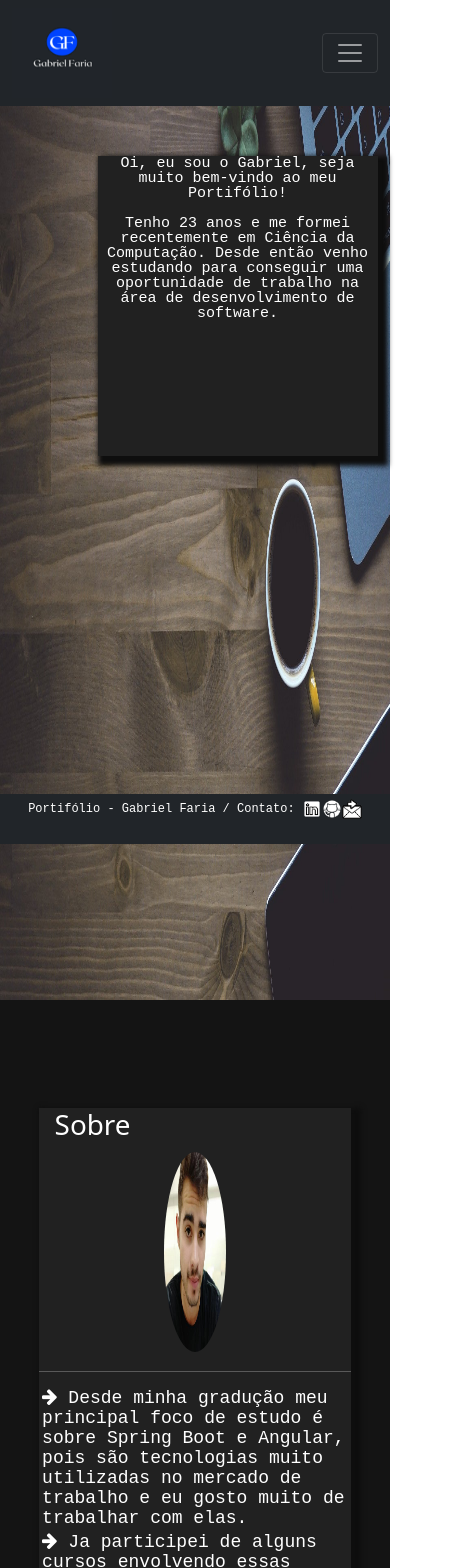
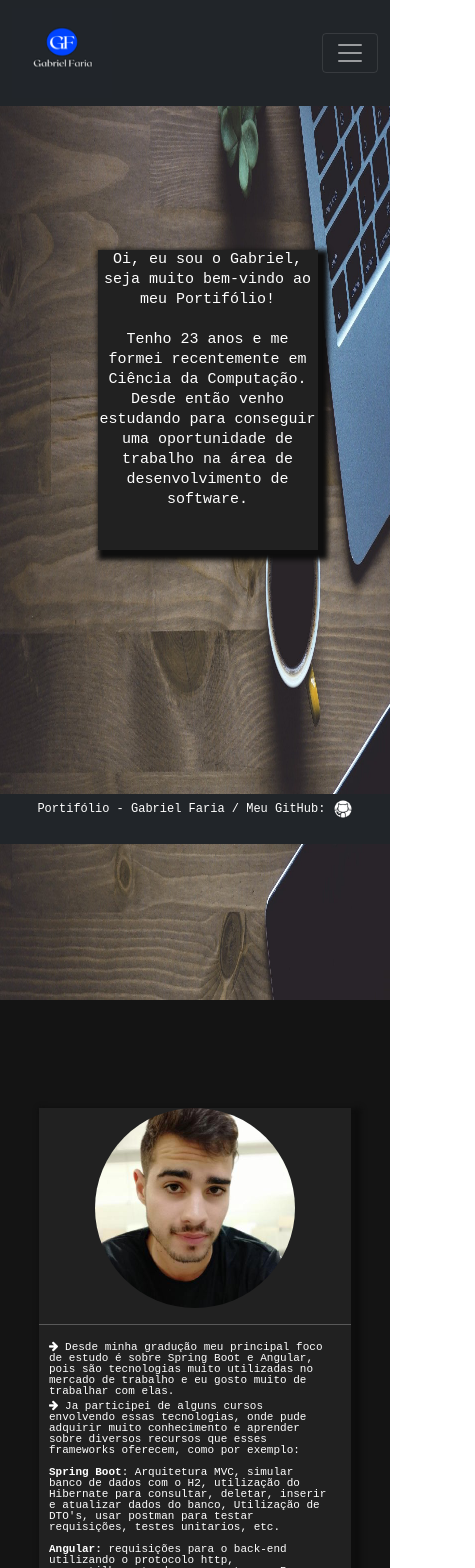
Before and after one commit to GabrielFaria23/Portifolio_GabrielFaria, an Angular app: page / in a window 390 px wide. Shown: the top 1568 px of the page, 475 px wide, since content can reach past the window. Built offline with nearby package versions, Linux system fonts and the light colour scheme.

Commit message:
feat: add contato, fix:responsividade site

```diff
--- a/src/app/about-me/about-me.component.css
+++ b/src/app/about-me/about-me.component.css
@@ -9,18 +9,21 @@
 section{
     width: 80%;
     margin: 0 10%;
-    min-width: 280px;
+    min-width: 220px;
     height: 800px;
     margin-top: 2%;
     background-color: #212121;
     box-shadow: 5px 5px 5px 5px #0e0e0e;
+    font-family: 'Courier New', Courier, monospace;
 }
 
 section img{
-    width: 20%;
+    width: 200px;
     height: 200px;
     border-radius: 50%;
-    margin: 1% 40%;
+    display: block;
+    margin-left: auto;
+    margin-right: auto;
 }
 
 section p{
@@ -32,6 +35,9 @@ section p{
     font-size: 18px;
     line-height: 20px;
     min-width: 177px;
+    margin-left: 10px;
+    margin-right: 10px;
+    width: 100%;
 }
 
 h1{
@@ -41,3 +47,33 @@ h1{
 .fa-github{
     color: white;
 }
+
+@media screen and (max-width: 1200px){
+    section p{
+        margin-left: 10px;
+        margin-right: 10px;
+        font-size: 15px;
+        line-height: 15px;
+        width: 90%;
+    }
+}
+
+@media screen and (max-width: 800px){
+    section p{
+        margin-left: 10px;
+        margin-right: 10px;
+        font-size: 12px;
+        line-height: 13px;
+        width: 90%;
+    }
+}
+
+@media screen and (max-width: 400px){
+    section p{
+        margin-left: 10px;
+        margin-right: 10px;
+        font-size: 11px;
+        line-height: 11px;
+        width: 90%;
+    }
+}
--- a/src/app/about-me/about-me.component.html
+++ b/src/app/about-me/about-me.component.html
@@ -1,6 +1,5 @@
 <div class="sobre">
     <section>
-        <h1>Sobre</h1>
         <img src="../../assets/img/myphoto.jfif" alt="Minha Imagem">
         <hr>
         <p><i class="fa fa-arrow-right"></i> Desde minha gradução meu principal foco de estudo é sobre Spring Boot e Angular,
--- a/src/app/app.component.css
+++ b/src/app/app.component.css
@@ -1,7 +1,7 @@
 .image-background{
     width: 100%;
     height: 1000px;
-    min-width: 306px;
+    min-width: 300px;
     background-image: url("../assets/img/notebook-1280538_1920.jpg");
     background-size: 100% 100%;
     background-repeat: no-repeat;
@@ -11,11 +11,11 @@ p{
     width: 50%;
     height: 30%;
     margin: 0 25%;
-    margin-top: 200px;
+    margin-top: 250px;
     background-color: #212121;
     color: white;
     text-align: center;
-    min-width: 280px;
+    min-width: 220px;
     box-shadow: 5px 5px 5px 5px #0e0e0e;
     display: inline-block;
 
@@ -26,26 +26,36 @@ p{
     line-height: 29px;
 }
 
-@media screen and (max-width: 1170px){
+@media screen and (max-width: 1200px){
     p{
-        margin-top: 25%;
         font-size: 20px;
         line-height: 25px;
     }
 }
 
-@media screen and (max-width: 710px){
+@media screen and (max-width: 900px){
     p{
-        margin-top: 25%;
+        font-size: 18px;
+        line-height: 22px;
+    }
+}
+
+@media screen and (max-width: 600px){
+    p{
         font-size: 15px;
         line-height: 20px;
     }
 }
 
-@media screen and (max-width: 710px){
+@media screen and (max-width: 300px){
     p{
-        margin-top: 40%;
+        margin-left: 10%;
+        margin-right: 10%;
+        width: 30%;
         font-size: 15px;
         line-height: 15px;
     }
+    .image-background{
+        height: 700px;
+    }
 }
--- a/src/app/app.component.html
+++ b/src/app/app.component.html
@@ -12,4 +12,6 @@
 
 <app-git-projects id="git"></app-git-projects>
 
+<app-contato id="contato"></app-contato>
+
 <app-footer id="foot"></app-footer>
--- a/src/app/app.module.ts
+++ b/src/app/app.module.ts
@@ -6,6 +6,7 @@ import { AboutMeComponent } from './about-me/about-me.component';
 import { GitProjectsComponent } from './git-projects/git-projects.component';
 import { HeaderComponent } from './header/header.component';
 import { FooterComponent } from './footer/footer.component';
+import { ContatoComponent } from './contato/contato.component';
 
 @NgModule({
   declarations: [
@@ -14,6 +15,7 @@ import { FooterComponent } from './footer/footer.component';
     GitProjectsComponent,
     HeaderComponent,
     FooterComponent,
+    ContatoComponent,
   ],
   imports: [
     BrowserModule
--- /dev/null
+++ b/src/app/contato/contato.component.css
@@ -0,0 +1,78 @@
+.contato{
+    height: 500px;
+    width: 100%;
+    padding-top: 100px;
+    color: rgb(255, 255, 255);
+    background-color: #141414;
+}
+
+section{
+    width: 60%;
+    margin: 0 20%;
+    min-width: 140px;
+    height: 200px;
+    background-color: #212121;
+    box-shadow: 5px 5px 5px 5px #0e0e0e;
+    text-align: center;
+    font-family: 'Courier New', Courier, monospace;
+}
+
+p{
+    width: 90%;
+    margin: 1% 5%;
+    min-width: 135px;
+}
+
+a{
+    text-decoration: none;
+    color: white;
+}
+
+img{
+    width: 30px;
+    height: 30px;
+}
+
+@media screen and (max-width: 1500px){
+    p{
+        font-size: 12px;
+    }
+
+    img{
+        width: 20px;
+        height: 20px;
+    }
+}
+
+@media screen and (max-width: 800px){
+
+    p{
+        font-size: 12px;
+    }
+
+    img{
+        width: 20px;
+        height: 20px;
+    }
+}
+
+@media screen and (max-width: 300px){
+
+    .contato{
+        height: 450px;
+    }
+
+    section{
+        height: 240px;
+    }
+
+    p{
+        font-size: 10px;
+    }
+
+    img{
+        width: 20px;
+        height: 20px;
+    }
+
+}
--- /dev/null
+++ b/src/app/contato/contato.component.html
@@ -0,0 +1,11 @@
+<div class="contato">
+    <section>
+        <h1>Contato</h1>
+        <hr>
+        <p>Esse foi o meu Portifólio, espero muito que tenha gostado, caso queira me contratar para algum trabalho entre em contato comigo atravez do meu LinkedIn
+            ou me mande um email!<br> <a href="https://www.linkedin.com/in/gabrielnunesfaria/" target="_blank" ><img class="imgRSocial" src="../../assets/img/sociallinkedin_member_70.png" alt="Linnkedin Gabriel Faria">  |
+            </a> <a href="mailto:gabrielnunesfariapta@hotmail.com" target="_blank"><img class="imgRSocial" src="../../assets/img/sendmail.png" alt="GitHub GabrielFaria"></a>
+
+        </p>
+    </section>
+</div>
--- /dev/null
+++ b/src/app/contato/contato.component.ts
@@ -0,0 +1,15 @@
+import { Component, OnInit } from '@angular/core';
+
+@Component({
+  selector: 'app-contato',
+  templateUrl: './contato.component.html',
+  styleUrls: ['./contato.component.css']
+})
+export class ContatoComponent implements OnInit {
+
+  constructor() { }
+
+  ngOnInit() {
+  }
+
+}
--- a/src/app/footer/footer.component.html
+++ b/src/app/footer/footer.component.html
@@ -1,7 +1,5 @@
 <div >
-    <p>Portifólio - Gabriel Faria / Contato:
-        <a href="https://www.linkedin.com/in/gabrielnunesfaria/" target="_blank" ><img class="imgRSocial" src="../../assets/img/sociallinkedin_member_70.png" alt="Linnkedin Gabriel Faria"></a>
+    <p>Portifólio - Gabriel Faria / Meu GitHub:
         <a href="https://github.com/GabrielFaria23" target="_blank"><img class="imgRSocial" src="../../assets/img/git icon.png" alt="GitHub GabrielFaria"></a>
-        <a href="mailto:gabrielnunesfariapta@hotmail.com" target="_blank"><img class="imgRSocial" src="../../assets/img/sendmail.png" alt="GitHub GabrielFaria"></a>
     </p>
 </div>
--- a/src/app/git-projects/git-projects.component.css
+++ b/src/app/git-projects/git-projects.component.css
@@ -1,5 +1,5 @@
 .git{
-    height: 1024px;
+    height: 1100px;
     width: 100%;
     padding-top: 100px;
     color: rgb(255, 255, 255);
@@ -9,11 +9,13 @@
 section{
     width: 80%;
     margin: 0 10%;
-    min-width: 280px;
-    height: 800px;
+    min-width: 220px;
+    height: 910px;
     margin-top: 2%;
     background-color: #212121;
     box-shadow: 5px 5px 5px 5px #0e0e0e;
+    text-align: center;
+    font-family: 'Courier New', Courier, monospace;
 }
 
 h1{
@@ -33,7 +35,7 @@ img:hover{
     width: 90%;
     height: 80%;
     margin: 5% 5%;
-    min-width: 280px;
+    min-width: 20px;
     margin-top: 2%;
 }
 
@@ -41,3 +43,89 @@ img:hover{
     width: 50%;
     margin: 0 25%;
 }
+
+@media screen and (max-width: 1250px){
+    .git{
+        height: 750px;
+    }
+
+    section{
+        height: 650px;
+    }
+
+    #buttonRepositories{
+        width: 50%;
+        margin: 0 25%;
+        font-size: 10px;
+    }
+    .carousel{
+        font-size: 8px;
+    }
+}
+
+@media screen and (max-width: 1000px){
+    .git{
+        height: 650px;
+    }
+
+    section{
+        height: 500px;
+    }
+
+    #buttonRepositories{
+        width: 50%;
+        margin: 0 25%;
+        font-size: 10px;
+    }
+    .carousel{
+        font-size: 8px;
+    }
+}
+
+@media screen and (max-width: 768px){
+    .git{
+        height: 600px;
+    }
+
+    section{
+        height: 400px;
+    }
+
+    #buttonRepositories{
+        width: 40%;
+        margin: 0 30%;
+        font-size: 10px;
+    }
+}
+
+@media screen and (max-width: 520px){
+    .git{
+        height: 500px;
+    }
+
+    section{
+        height: 280px;
+    }
+
+    #buttonRepositories{
+        width: 40%;
+        margin: 0 30%;
+        font-size: 10px;
+    }
+}
+
+@media screen and (max-width: 300px){
+    .git{
+        height: 310px;
+    }
+
+    section{
+        height: 210px;
+    }
+
+    #buttonRepositories{
+        width: 40%;
+        margin: 0 30%;
+        font-size: 10px;
+    }
+}
--- a/src/app/header/header.component.html
+++ b/src/app/header/header.component.html
@@ -18,6 +18,9 @@
                     <a class="nav-link" href="#git"> GitHub</a>
                 </li>
                 <li class="nav-item">
+                    <a class="nav-link" href="#contato"> Contato</a>
+                </li>
+                <li class="nav-item">
                     <a class="nav-link" href="https://github.com/GabrielFaria23" target="_blank"><img class="imgRSocial" src="../../assets/img/git icon.png" alt="GitHub GabrielFaria"></a>
                 </li>
                 <li class="nav-item">
```
Also changed, not shown: src/app/header/header.component.css (line endings or trailing spaces).
